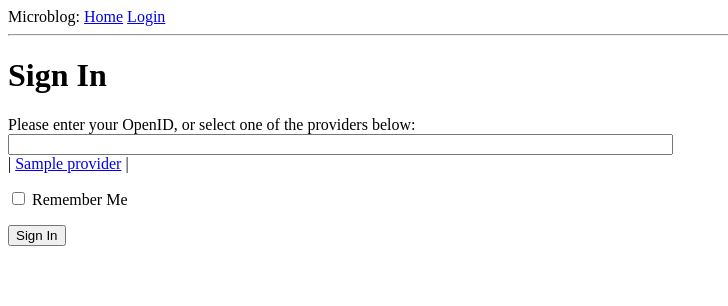
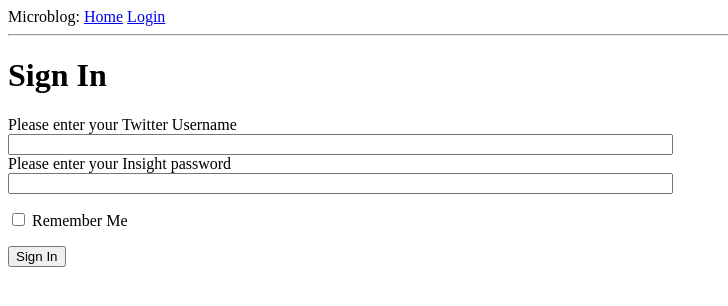
Before and after one commit to buckbaskin/Insight, a Flask app: template web_app/app/templates/login.html in a window 1280 px wide. Shown: the top 306 px of the page, without its empty margins (0-728 px from the left). Run offline with Flask 2, Linux system fonts and the light colour scheme; tables that the repository leaves empty hold one stand-in row (values such as "Sample post"); the template is opened without the code that fills it: values that come from a table or form of the project are taken from there, most other values are stand-ins (such as "Sample title", 1, 10 or a date in 2020); form fields are guessed from the names that the template uses; parts of the project's set-up code (start-up, migrations or seed data) failed here and were passed over.

Commit message:
Updating to allow login

```diff
--- a/web_app/app/forms.py
+++ b/web_app/app/forms.py
@@ -1,6 +1,6 @@
 from flask.ext.wtf import Form
-from wtforms import StringField, BooleanField
-from wtforms.validators import DataRequired
+from wtforms import StringField, BooleanField, PasswordField
+from wtforms.validators import DataRequired, Length
 from wtforms.fields.simple import TextAreaField
 from web_app.app.models import User
 
@@ -15,14 +15,21 @@ class EditForm(Form):
     def validate(self):
         if not Form.validate(self):
             return False
-        if self.nickname.data = self.original_nickname:
+        if self.nickname.data == self.original_nickname:
             return True
-        user = User.query.filter_by(nickname=self.nickname.data).first()
+        user = User.query.filter_by(nickname=self.nickname.data).first()  # @UndefinedVariable
         if user != None:
             self.nickname.errors.append('This nickname is already in use. Please choose another one.')
             return False
         return True
 
 class LoginForm(Form):
-    openid = StringField('openid', validators=[DataRequired()])
+    username = StringField('twitter username', validators=[DataRequired()])
+    password = PasswordField('password', validators=[Length(min=8, max=30)])
     remember_me = BooleanField('remember_me', default=False)
+
+class SignupForm(Form):
+    username = StringField('twitter username', validators=[DataRequired()])
+    password = PasswordField('password (not from twitter)', validators=[Length(min=8, max=30)])
+    confirm_password = PasswordField('Confirm password', validators=[Length(min=8, max=30)])
+    remember_me = BooleanField('remember_me', default=False)
--- a/web_app/app/templates/index.html
+++ b/web_app/app/templates/index.html
@@ -1,6 +1,10 @@
 {% extends "base.html" %}
 {% block content %}
-    <h1>Hi, {{ user.nickname }}!</h1>
+	{% if current_user.is_authenticated() %}
+	  	<h1>Hi {{ current_user.t_screen_name }}!</h1>
+    {% else %}
+    	<h1>Hi, {{ user.nickname }}!</h1>
+	{% endif %}
     {% for post in posts %}
     <div><p>{{ post.author.nickname }} says: <b>{{ post.body }}</b></p></div>
     {% endfor %}
--- a/web_app/app/templates/login.html
+++ b/web_app/app/templates/login.html
@@ -19,14 +19,10 @@
 	<form action="" method="post" name="login">
 	    {{ form.hidden_tag() }}
 	    <p>
-	        Please enter your OpenID, or select one of the providers below:<br>
-	        {{ form.openid(size=80) }}
-	        {% for error in form.openid.errors %}
-	          <span style="color: red;">[{{error}}]</span>
-	        {% endfor %}<br>
-	        |{% for pr in providers %}
-	          <a href="javascript:set_openid('{{ pr.url }}', '{{ pr.name }}');">{{ pr.name }}</a> |
-	        {% endfor %}
+	        Please enter your Twitter Username<br>
+	        {{ form.username(size=80) }}<br>
+	        Please enter your Insight password<br>
+	        {{ form.password(size=80) }}
 	    </p>
 	    <p>{{ form.remember_me }} Remember Me</p>
 	    <p><input type="submit" value="Sign In"></p>
```
Also changed, not shown: web_app/app/__init__.py (+10 -0 lines), web_app/app/views.py (+23 -12 lines), web_app/config/app.db.
